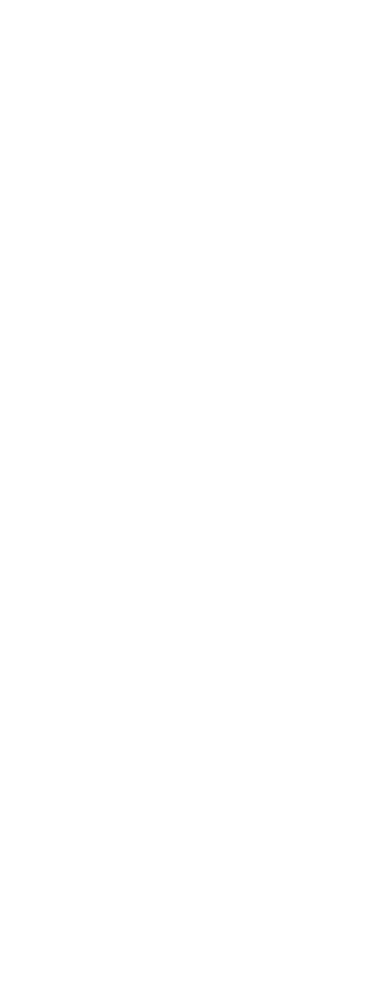
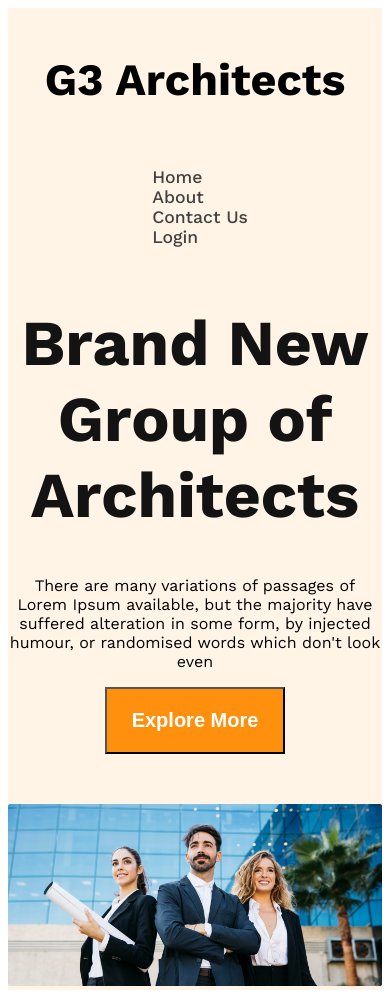
Before and after one commit to WETiger/g3-architects-w, a plain HTML site: page index.html in a window 390 px wide. Before the commit the page ends 844 px from the top, so only its background shows below. Drawn offline with nearby package versions, Linux system fonts and the light colour scheme; files that its build step writes are made by us from their sources.

Commit message:
header done with responsive

```diff
--- a/css/style.css
+++ b/css/style.css
@@ -0,0 +1,88 @@
+@import url('https://fonts.googleapis.com/css2?family=Work+Sans:ital,wght@0,100..900;1,100..900&display=swap');
+
+
+body {
+    font-family: "Work Sans", sans-serif;
+    font-optical-sizing: auto;
+    font-weight: 400;
+    font-style: normal;
+  }
+
+  /* shared style  */
+    .d-flex{
+        display: flex;
+    }
+    .text-gray{
+        color: #424242;
+    }
+    .bg-primary{
+        background-color: rgba(255, 144, 14, 0.1);
+    }
+    .btn-primary{
+        background-color: #FF900E;
+        color:#fff;
+        font-size: 1.25rem;
+        font-weight: 600;
+        padding: 20px 25px;
+    }
+  /* header style  */
+
+  /* nav bar style  */
+  .navber{
+    justify-content: space-between;
+    align-items: center;
+  }
+  .brand{
+    font-weight: 700;
+    font-size: 2.8rem;
+  }
+    .nav-item{
+        list-style: none;
+        margin-right: 30px;
+    }
+    .nav-link{
+        text-decoration: none;
+        font-weight: 500;
+        color: #424242;
+        font-size: 1.1rem;
+    }
+    .navber ,.banner{
+        max-width: 1440px;
+        margin: 0 auto;
+    }
+
+    /* banner related styles */
+    .banner{}
+    .banner-content{
+        max-width: 850px;
+        margin: 0 auto;
+        text-align: center;
+        margin-bottom: 50px;
+    }
+    .banner-title{
+        font-size: 4rem;
+        font-weight: 700;
+        color: #131313;
+    }
+    .banner-image{
+        width: 100%;
+    }
+
+
+
+
+
+
+
+
+
+
+
+
+
+    /* responsive related styles */
+    @media screen and (max-width:576px) {
+        .navber,.nav-links{
+            flex-direction: column;
+        }
+    }
--- a/index.html
+++ b/index.html
@@ -4,11 +4,27 @@
     <meta charset="UTF-8">
     <meta name="viewport" content="width=device-width, initial-scale=1.0">
     <title>g3 architects</title>
-    <link rel="stylesheet" href="style.css">
+    <link rel="stylesheet" href="css/style.css">
 </head>
 <body>
-    <header>
-
+    <header class="bg-primary">
+        <nav class="navber d-flex">
+            <h3 class="brand">G3 Architects</h3>
+            <ul class="nav-links d-flex">
+                <li class="nav-item"><a href="" class="nav-link">Home</a></li>
+                <li class="nav-item"><a href="" class="nav-link">About</a></li>
+                <li class="nav-item"><a href="" class="nav-link">Contact Us</a></li>
+                <li class="nav-item"><a href="" class="nav-link">Login</a></li>
+            </ul>
+        </nav>
+        <div class="banner">
+            <div class="banner-content">
+                <h1 class="banner-title">Brand New Group of Architects </h1>
+                <p class="banner-discription">There are many variations of passages of Lorem Ipsum available, but the majority have suffered alteration in some form, by injected humour, or randomised words which don't look even</p>
+                <button class="btn-primary">Explore More</button>
+            </div>
+            <img class="banner-image" src="images/banner.png" alt="">
+        </div>
     </header>
     <main>
 
```
